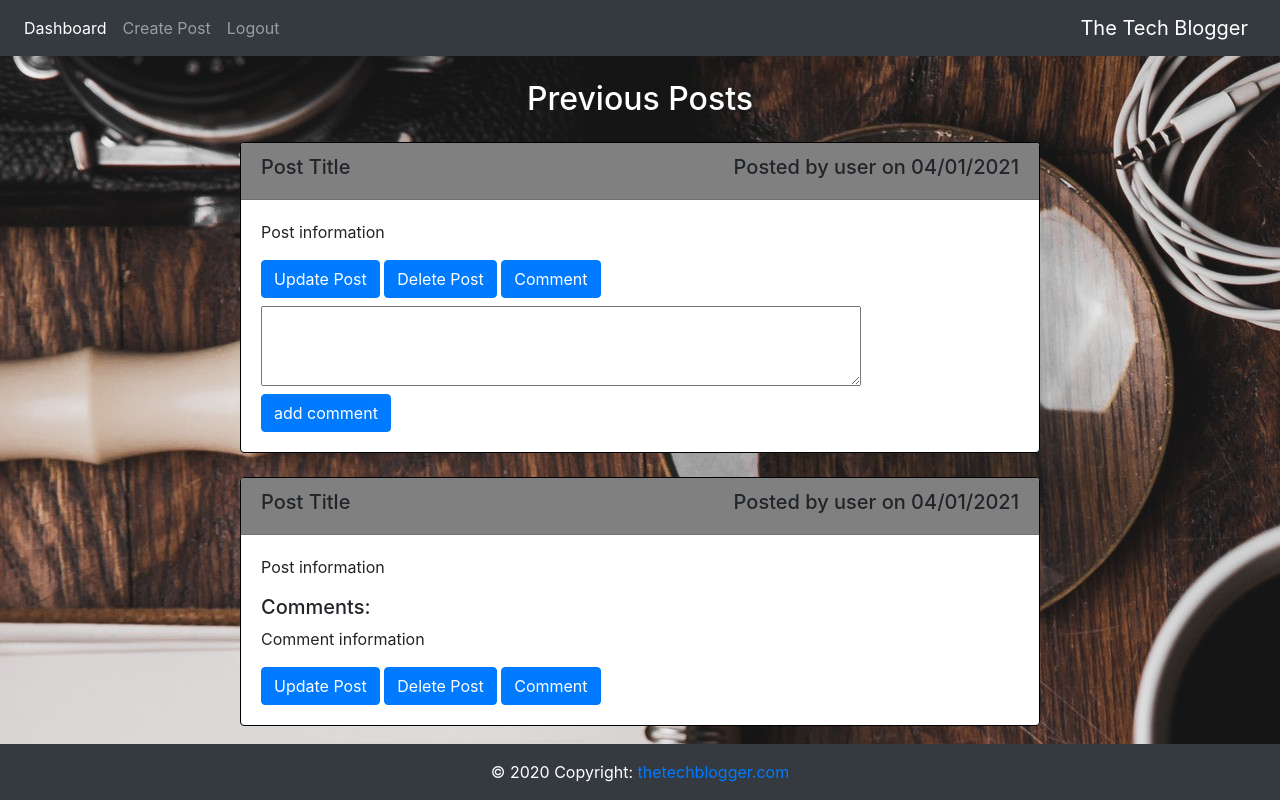
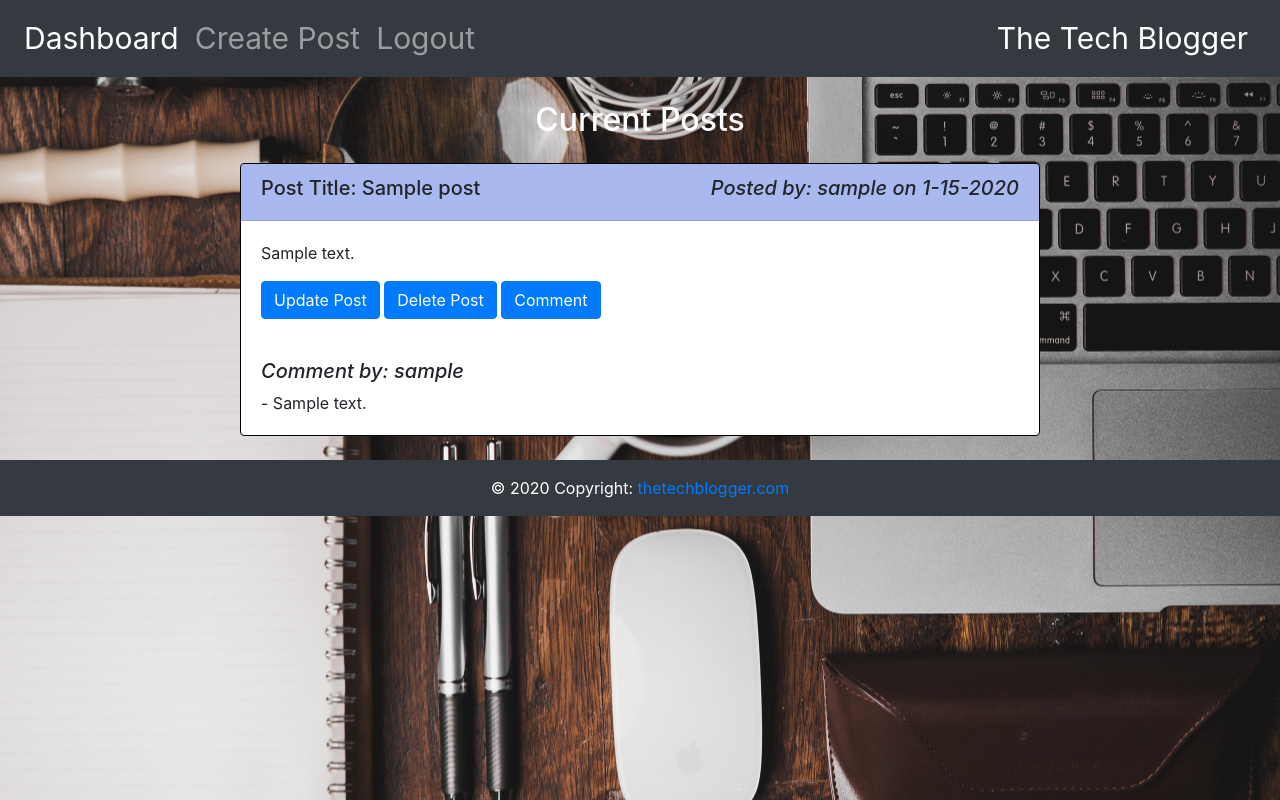
Before and after one commit to MichealJWEllis/Tech_blogger, a Node server app: page /dashboard in a window 1280 px wide. Run offline with Node 20, Linux system fonts and the light colour scheme; tables that the repository leaves empty hold one stand-in row (values such as "Sample post"); some libraries are stand-ins or nearby versions.

Commit message:
completed all pages accept for dashboard.js

```diff
--- a/models/Post.js
+++ b/models/Post.js
@@ -16,8 +16,8 @@
             allowNull: false
         },
         postText: {
-            type: DataTypes.STRING,
-            allowNull: false
+            type: DataTypes.TEXT,
+            allowNull: true
         },
         user_id: {
             type: DataTypes.INTEGER,
--- a/public/stylessheets/style.css
+++ b/public/stylessheets/style.css
@@ -5,27 +5,14 @@
 
 body,
 html {
-  height: 100%;
-  min-height: 400px;
-  margin-bottom: 100px;
-  clear: both;
+  min-height: 100%;
+  background-repeat: no-repeat;
+  background-attachment: fixed;
+  background-position: center;
+  background-size: cover;
 }
 
-#body {
-  background-image: url(../../assets/images/wooden-desk-flatly.jpg);
-  height: 100%;
-  background-position: center;
-  background-repeat: no-repeat;
-  background-size: cover;
-  margin-bottom: 61px;
-}
+
 #navbar a {
   font-size: 30px;
 }
-
-footer#footer {
-  position: fixed;
-  bottom: 0;
-  width: 100%;
-  padding-top: 50px;
-}
--- a/routes/api/comment-routes.js
+++ b/routes/api/comment-routes.js
@@ -3,7 +3,7 @@
 const withAuth = require('../../utils/auth');
 
 router.get('/', (req, res) => {
-    Comment.findAll()
+    Comment.findAll({})
         .then(dbCommentData => res.json(dbCommentData))
         .catch(err => {
             console.log(err);
--- a/routes/dashboard-routes.js
+++ b/routes/dashboard-routes.js
@@ -1,9 +1,40 @@
 const router = require('express').Router();
 const sequelize = require('../config/connection');
+const { Post, Users, Comment } = require('../models')
 
 
 router.get('/', (req, res) => {
-    res.render('dashboard', { title: 'The Tech Blog' });
+    Post.findAll({
+        attributes: [
+            'id',
+            'user_id',
+            'title',
+            'postText',
+            'created_at'
+        ],
+        include: [
+            {
+                model: Comment,
+                attributes: ['id', 'user_id', 'comment_text'],
+                include: {
+                    model: Users,
+                    attributes: ['id', 'username', 'email']
+                }
+            },
+            {
+                model: Users,
+                attributes: ['id', 'username', 'email']
+            }
+        ]
+    })
+        .then(data => {
+            const posts = data.map(post => post.get({ plain: true }))
+
+            res.render('dashboard', { posts, loggedIn: req.session.logginIn, title: 'The Tech Blog' });
+            console.log(posts)
+        })
+
+
 });
 
 
--- a/server.js
+++ b/server.js
@@ -2,11 +2,22 @@
 const express = require('express');
 const session = require('express-session');
 const exphbs = require('express-handlebars');
-// const hbs = exphbs.create({ helpers });
+const helpers = require('./utils/helpers');
+const hbs = exphbs.create({
+  helpers,
+  defaultLayou: 'main',
+  runtimeOptions: {
+    allowProtoPropertiesByDefault: true,
+    allowProtoMethodsByDefault: true,
+  }
+});
+
+
 const app = express();
 const PORT = process.env.PORT || 3001;
 const sequelize = require("./config/connection");
 const SequelizeStore = require('connect-session-sequelize')(session.Store);
+
 
 const sess = {
   secret: 'Super secret secret',
@@ -20,25 +31,18 @@
 
 app.use(session(sess));
 
-app.engine('handlebars', exphbs({
-  defaultLayout: 'main',
-  runtimeOptions: {
-    allowProtoPropertiesByDefault: true,
-    allowProtoMethodsByDefault: true,
 
-  },
-})
-);
-// app.engine('handlebars', hbs.engine);
-app.set('view engine', 'handlebars');
 
-const helpers = require('./utils/helpers');
+
 
 app.use(express.json());
 app.use(express.urlencoded({ extended: true }));
 app.use(express.static(path.join(__dirname, 'public')));
 app.use(express.static('assets/images'))
 
+app.engine('handlebars', hbs.engine);
+app.set('view engine', 'handlebars');
+
 app.use(require('./routes'));
 
 sequelize.sync({ force: false }).then(() => {
--- a/utils/helpers.js
+++ b/utils/helpers.js
@@ -1,6 +1,6 @@
 module.exports = {
     format_date: date => {
-        return `${new Date(date).getMonth() + 1}/${new Date(date).getDate()}/${new Date(
+        return `${new Date(date).getMonth() + 1}-${new Date(date).getDate()}-${new Date(
             date
         ).getFullYear()}`;
     },
--- a/views/dashboard.handlebars
+++ b/views/dashboard.handlebars
@@ -3,13 +3,17 @@
         <div class="collapse navbar-collapse" id="navbar">
             <ul class="navbar-nav mr-auto">
                 <li class="nav-item active">
-                    <a class="nav-link" href="#">Dashboard <span class="sr-only">(current)</span></a>
+                    <a class="nav-link">Dashboard <span class="sr-only">(current)</span></a>
                 </li>
                 <li class="nav-item">
-                    <a class="nav-link" href="#">Create Post</a>
+                    <a class="nav-link logout" href="/crud">Create
+                        Post<button style="background: transparent; color: white; border-style: none; outline: none "
+                            ;></button></a>
                 </li>
                 <li class="nav-item">
-                    <a class="nav-link" href="#">Logout</a>
+                    <a class="nav-link logout" href="/" ">Logout<button
+                            style=" background: transparent; color: white; border-style: none; outline: none;"
+                        ;></button></a>
                 </li>
             </ul>
             <a class="navbar-brand" href="#">The Tech Blogger</a>
@@ -20,10 +24,10 @@
         </div>
     </nav>
 </header>
-<div class="mx-auto mt-4" style="width: 300px; text-align: center;">
+{{!-- <div class="mx-auto mt-4" style="width: 300px; text-align: center;">
     <h2 style="color:white">Previous Posts</h2>
-</div>
-<div class="card mx-auto mt-4" style="width:800px; border: 1px solid black;" id="cards">
+</div> --}}
+{{!-- <div class="card mx-auto mt-4" style="width:800px; border: 1px solid black;" id="cards">
     <div class="card-header d-flex justify-content-between" style="background-color:gray;">
         <h5>Post Title</h5>
         <h5 style="float: right;">Posted by user on 04/01/2021</h5>
@@ -45,10 +49,13 @@
             </form>
         </div>
     </div>
-</div>
+</div> --}}
+
+{{!-- {{#each posts as |post|}}
 <div class="card mx-auto mt-4" style="width:800px; border: 1px solid black;" id="cards">
+
     <div class="card-header d-flex justify-content-between" style="background-color:gray;">
-        <h5>Post Title</h5>
+        <h5>Post Title:{{this.title}} </h5>
         <h5 style="float: right;">Posted by user on 04/01/2021</h5>
     </div>
     <div class="card-body">
@@ -58,12 +65,44 @@
         <button id="updateBtn" class="btn btn-primary">Update Post</button>
         <button id="delPostBtn" class="btn btn-primary">Delete Post</button>
         <button id="commentBtn" class="btn btn-primary">Comment</button>
-        <div>
+    </div>
+
+    {{/each}}
+    <br> --}}
+    <div class="mx-auto mt-4" style="width: 300px; text-align: center;">
+        <h2 style="color:white;">Current Posts</h2>
+    </div>{{#each posts as |post|}}
+    <div class="card mx-auto mt-4" style="width:800px; border: 1px solid black;" id="cards">
+        <div class="card-header d-flex justify-content-between" style="background-color:rgba(10, 56, 209, 0.35);">
+
+            <h5>Post Title: {{this.title}}</h5>
+            <h5 style="float: right; font-style: italic">Posted by: {{this.user.username}} on {{format_date
+                this.created_at}}</h5>
+        </div>
+        <div class="card-body">
+            <p class="card-text">{{this.postText}}</p>
+            <button id="updateBtn" class="btn btn-primary">Update Post</button>
+            <button id="delPostBtn" class="btn btn-primary">Delete Post</button>
+            <button id="commentBtn" class="btn btn-primary">Comment</button>
+
+        </div>
+
+        <div class="card-body">{{#each comments as |comment|}}
+            <h5 class="card-text" style="font-style: italic">Comment by: {{this.user.username}}</h5>
+            <p class="card-text">- {{this.comment_text}}</p>
+            {{/each}}
+        </div>
 
 
-            <footer class="page-footer font-small badge-dark fixed-bottom">
-                <div class="footer-copyright text-center py-3">© 2020 Copyright:
-                    <a href="#"> thetechblogger.com</a>
-                </div>
-            </footer>
-        </div>
+    </div>
+    <br>
+    {{/each}}
+    <div>
+        <footer class="page-footer font-small badge-dark">
+            <div class="footer-copyright text-center py-3">© 2020 Copyright:
+                <a href="#"> thetechblogger.com</a>
+            </div>
+        </footer>
+    </div>
+</div>
+<script src="js/dashboard.js"></script>
--- a/views/layouts/main.handlebars
+++ b/views/layouts/main.handlebars
@@ -8,12 +8,21 @@
     <meta name="viewport" content="width=device-width, initial-scale=1.0">
     <link rel="stylesheet" href="https://maxcdn.bootstrapcdn.com/bootstrap/4.0.0/css/bootstrap.min.css"
         integrity="sha384-Gn5384xqQ1aoWXA+058RXPxPg6fy4IWvTNh0E263XmFcJlSAwiGgFAW/dAiS6JXm" crossorigin="anonymous">
-    <link rel="stylesheet" href="/stylesheets/style.css">
+    <link rel="stylesheet" href="stylessheets/style.css">
 
 </head>
 
 <body id="body" style="background-image: url(wood.jpg)">
     {{{body}}}
+    <script src="https://code.jquery.com/jquery-3.3.1.slim.min.js"
+        integrity="sha384-q8i/X+965DzO0rT7abK41JStQIAqVgRVzpbzo5smXKp4YfRvH+8abtTE1Pi6jizo"
+        crossorigin="anonymous"></script>
+    <script src="https://cdnjs.cloudflare.com/ajax/libs/popper.js/1.14.7/umd/popper.min.js"
+        integrity="sha384-UO2eT0CpHqdSJQ6hJty5KVphtPhzWj9WO1clHTMGa3JDZwrnQq4sF86dIHNDz0W1"
+        crossorigin="anonymous"></script>
+    <script src="https://stackpath.bootstrapcdn.com/bootstrap/4.3.1/js/bootstrap.min.js"
+        integrity="sha384-JjSmVgyd0p3pXB1rRibZUAYoIIy6OrQ6VrjIEaFf/nJGzIxFDsf4x0xIM+B07jRM"
+        crossorigin="anonymous"></script>
 </body>
 
 </html>
```
Also changed, not shown: models/index.js (+4 -8 lines), public/js/crud.js (added, +35 -0 lines), routes/home-routes.js (+17 -5 lines), seeds/comment-seeds.js (+5 -5 lines), views/create_post.handlebars (+31 -10 lines), views/create_users.handlebars (+4 -11 lines), views/login.handlebars (+16 -22 lines), README.md, public/js/dashboard.js (added).
